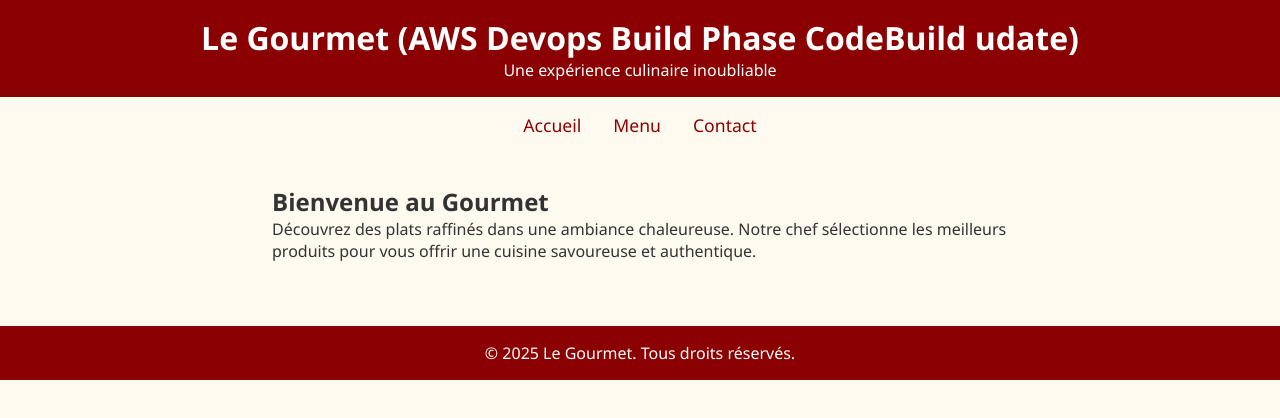
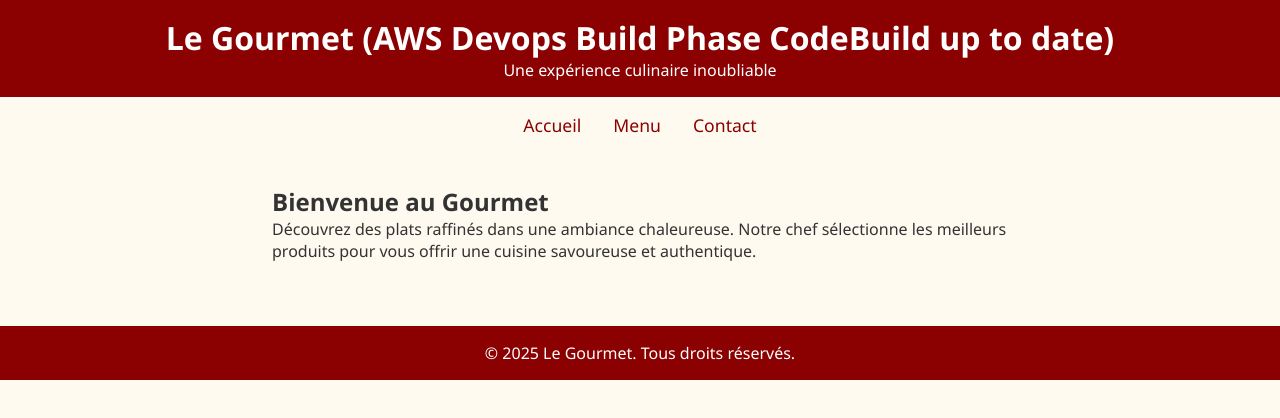
Before and after one commit to olinogit/AWS-Beanstalk-NodeApp, a website: page front/index.html in a window 1280 px wide. Drawn offline with Linux system fonts and the light colour scheme.

Commit message:
update index.html

```diff
--- a/front/index.html
+++ b/front/index.html
@@ -87,7 +87,7 @@
 <body>
 
   <header>
-    <h1>Le Gourmet (AWS Devops Build Phase CodeBuild udate) </h1>
+    <h1>Le Gourmet (AWS Devops Build Phase CodeBuild up to date) </h1>
     <p>Une expérience culinaire inoubliable</p>
   </header>
 
```
